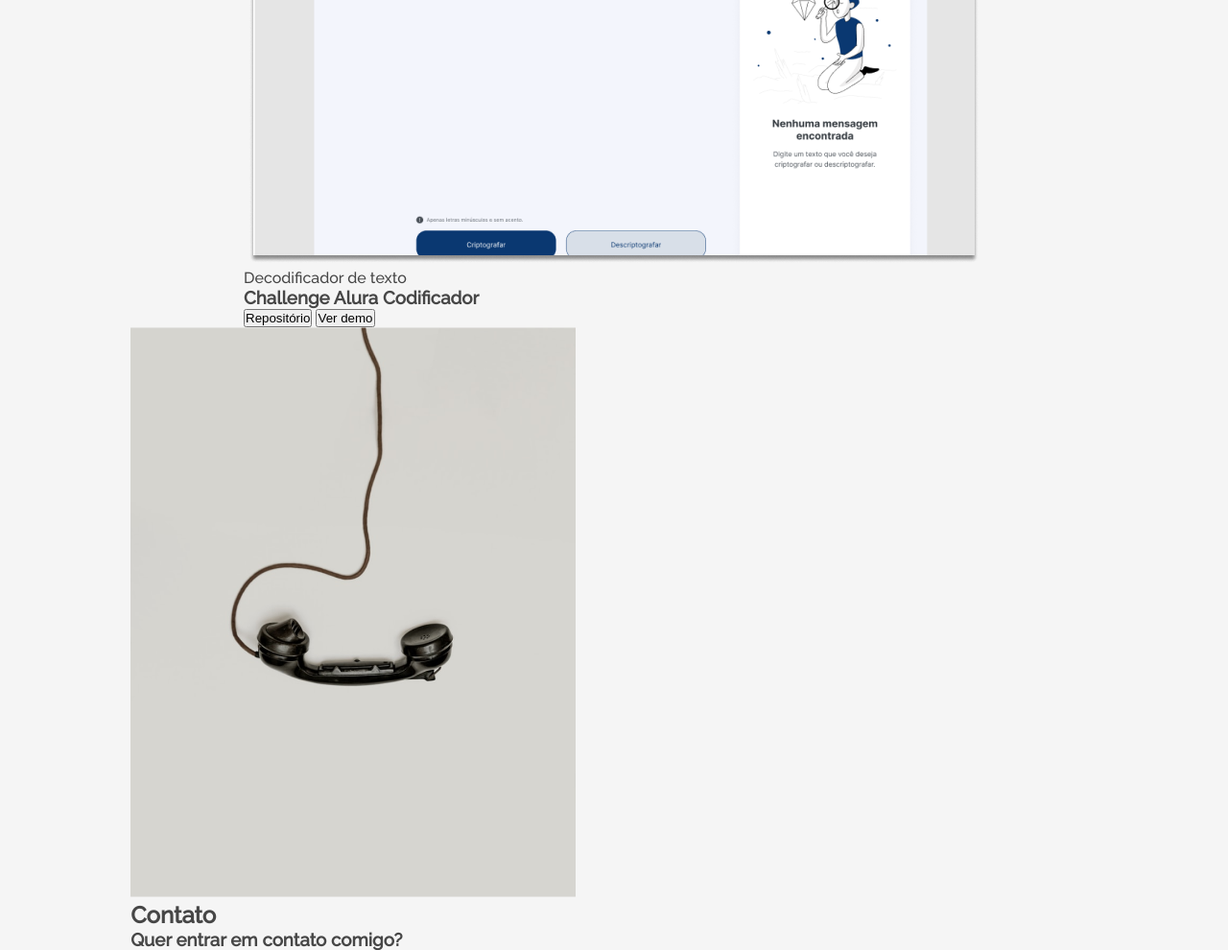
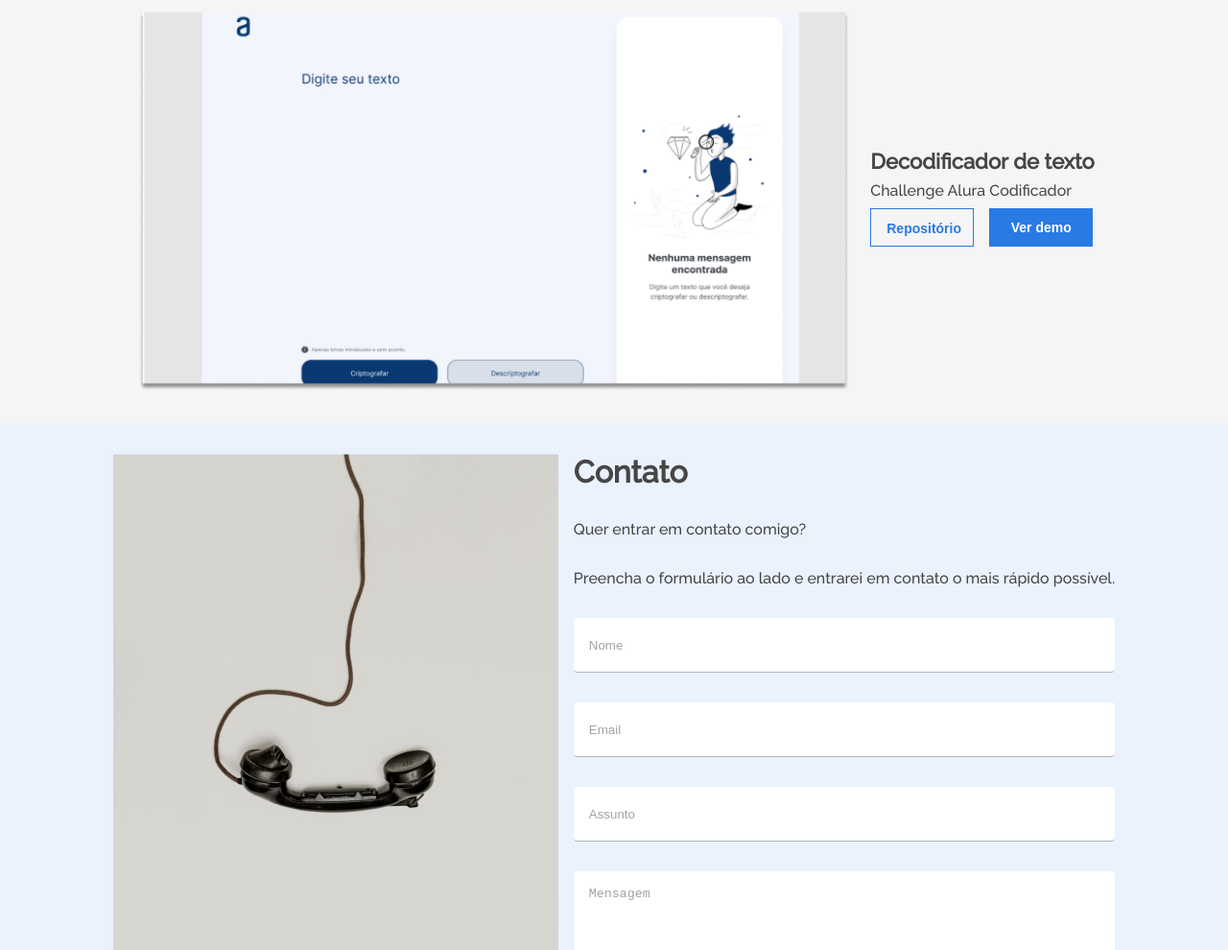
Before and after one commit to MiriamVidoto/portfolio-one, a plain HTML site: page index.html in a window 1280 px wide. Shown: the part 1810-2800 px from the top of the page at 96% size. Drawn offline with Linux system fonts and the light colour scheme.

Commit message:
cria estilo da pagina

```diff
--- a/index.html
+++ b/index.html
@@ -184,17 +184,17 @@
     <!-- Sessão de Experiência Profissional/Projetos-->
     <section class="experience">
         <h2 class="experience__section__title" id="xp">Experiência Profissional</h2>
-        <div class="experiencie__box">
+        <div class="experience__box">
             <!-- Insira a logo/captura de seu projeto/trabalho -->
             <img class="experience__img" src="./assets/decodificador.png">
-            <div class="experience__info"
+            <div class="experience__info">
                 <h2 class="experience__title">Decodificador de texto</h2>
                 <h3 class="experience__text">Challenge Alura Codificador </h3>
-                    <div class="experience__description">
-                        <!-- Insira a link para demonstração do projeto no Github e/ou GithubPages -->
-                            <span class="experience__repo"><a href="https://github.com/MiriamVidoto/Decodificador"><button class="experiencia__botao--repo">Repositório</button></a></span>
-                            <span class="experience__demo"><a href="https://decodificador-mauve.vercel.app/"><button class="experiencia__botao--demo">Ver demo</button></a></span>
-                    </div>
+                <div class="experience__description">
+                    <!-- Insira a link para demonstração do projeto no Github e/ou GithubPages -->
+                        <span class="experience__repo"><a href="https://github.com/MiriamVidoto/Decodificador"><button class="experiencia__botao--repo">Repositório</button></a></span>
+                        <span class="experience__demo"><a href="https://decodificador-mauve.vercel.app/"><button class="experiencia__botao--demo">Ver demo</button></a></span>
+                </div>
             </div>
         </div>
     </section>
@@ -213,7 +213,7 @@
                         <input class="formcontato__input" type="text" id="nome" placeholder="Nome">
                         <input class="formcontato__input" type="email" id="email" placeholder="Email">
                         <input class="formcontato__input" type="text" id="assunto" placeholder="Assunto">
-                        <textarea class="formcontato__textarea" rows="5" cols="40" id="mensagem" name="mensagem" placeholder="Sua mensagem"></textarea>
+                        <textarea class="formcontato__textarea" rows="5" cols="40" id="mensagem" name="mensagem" placeholder="Mensagem"></textarea>
                         <button class="formcontato__botao">Enviar mensagem</button>
                     </form>
                 </div>
--- a/style.css
+++ b/style.css
@@ -26,6 +26,12 @@ img{
     overflow-clip-margin: 0;
 }
 
+button {
+    cursor: pointer;
+    border: none;
+    background-color: transparent;
+}
+
 .all {
     overflow: hidden;
     display: flex;
@@ -33,6 +39,18 @@ img{
     align-items: center;
     justify-content: center;
 }
+
+.about .about__title,
+.hobbies .hobbies__title,
+.skills .skills__title,
+.academic .academic__title,
+.experience .experience__section__title,
+.formcontato .formcontato__title {
+    font-size: 22px;
+    font-weight: 700;
+    line-height: 25.83px;
+}
+
 
 /*Neste desafio, gostariamos que praticassem a metodologia BEM, caso seintam a vontade
 de utiliza-la.
@@ -105,12 +123,6 @@ header img{
     gap: 16px;
 }
 
-.title_bio {
-    font-size: 22px;
-    font-weight: 700;
-    line-height: 25.83px;
-}
-
 .title__subsection{
     font-size: 14px;
     font-weight: 400;
@@ -152,11 +164,6 @@ section.about p {
 
 }
 
-.about__title {
-    font-size: 22px;
-    font-weight: 700;
-    line-height: 25.83px;
-}
 
 /*Sessão Skills*/
 
@@ -167,12 +174,6 @@ section.skills{
     align-items: center;
     padding: 16px;
     gap: 32px;
-}
-
-.skills__title{
-    font-size: 22px;
-    font-weight: 700;
-    line-height: 25.83px;
 }
 
 .skills__line{
@@ -211,12 +212,6 @@ section.hobbies{
     align-items: center;
     padding: 16px;
     gap: 32px;
-}
-
-.hobbies__title{
-    font-size: 22px;
-    font-weight: 700;
-    line-height: 25.83px;
 }
 
 .hobbies__line{
@@ -303,26 +298,205 @@ section.academic{
 /* experiência*/
 
 section.experience{
+    display: flex;
+    flex-direction: column;
+    justify-content: center;
+    align-items: center;
+    width: 100%;
+    padding: 32px;
+    gap: 16px;
+}
 
+.experience__box{
+    display: flex;
+    flex-direction: column;
+    gap: 8px;
+}
+
+.experience__img {
+    width: 296px;
+    height: 144px;
+    gap: 0px;
+    opacity: 0px;
+}
+
+.experience__info{
+    display: flex;
+    flex-direction: column;
+    gap: 8px;
+}
+
+.experience__title {
+    font-size: 16px;
+    font-weight: 700;
+    line-height: 18.78px;
+}
+
+.experience__text {
+    font-size: 14px;
+    font-weight: 500;
+    line-height: 16.44px;
+}
+
+.experience__description{
+    display: flex;
+    width: 96px;
+    height: 40px;
+    gap: 16px;
+}
+
+.experience__repo button{
+    width: 108px;
+    height: 40px;
+    padding: 12px 16px;
+    gap: 10px;
+    border: 1px solid #2A7AE4;
+    color: #2A7AE4;
+    font-size: 14px;
+    font-weight: 600;
+    line-height: 16.44px;
+}
+
+.experience__repo button:hover{
+    background-color: #2A7AE4;
+    color: #FFFFFF;
+}
+
+.experiencia__botao--demo{
+    width: 108px;
+    height: 40px;
+    padding: 12px 16px;
+    gap: 10px;
+    background-color: #2A7AE4;
+    color: #FFFFFF;
+    font-size: 14px;
+    font-weight: 600;
+    line-height: 16.44px;
+}
+
+.experiencia__botao--demo:hover{
+    background-color: #FFFFFF;
+    color: #2A7AE4;
 }
 
 /*Contato*/
 
 section.formcontato{
+    display: flex;
+    justify-content: center;
 
+    padding: 32px;
+    gap: 10px;
+    background-color: var(--cor-de-fundo-secundaria);
+    width: 100%;
 }
+
+.formcontato__img{
+    display: none;
+}
+
+.formcontato__contacto{
+    overflow: hidden;
+}
+
+.formcontato__text{
+    gap: 32px;
+    display: flex;
+    flex-direction: column;
+}
+
+.formcontato__subtext{
+    font-size: 16px;
+    font-weight: 500;
+    line-height: 18.78px;
+}
+
+.formcontato__form{
+    display: flex;
+    flex-direction: column;
+    width: 100%;
+    gap: 32px;
+}
+
+.formcontato__input{
+    border: none;
+    height: 56px;
+    padding: 16px;
+    gap: 4px;
+    border-radius: 4px;
+    color: #A2A2A2;
+    box-shadow: 0px 1.6px 0px -0.5px rgba(0, 0, 0, 0.257);
+}
+
+.formcontato__input::placeholder{
+    color: #A2A2A2;
+}
+
+.formcontato__input:focus-visible{
+    outline: none;
+    border: none;
+    box-shadow: 0px 2px 0px -0.5px #2A7AE4;
+}
+
+.formcontato__textarea{
+    border: none;
+    padding: 16px;
+    gap: 4px;
+    border-radius: 4px;
+    color: #A2A2A2;
+    box-shadow: 0px 1.6px 0px -0.5px rgba(0, 0, 0, 0.257);
+}
+
+.formcontato__textarea::placeholder{
+    color: #A2A2A2;
+}
+
+.formcontato__textarea:focus-visible{
+    outline: none;
+    border: none;
+    box-shadow: 0px 2px 0px -0.5px #2A7AE4;
+}
+
+.formcontato__botao{
+    width: 151px;
+    height: 40px ;
+    background-color: #2A7AE4;
+    color: #FFFFFF;
+    font-size: 14px;
+    font-weight: 600;
+    line-height: 16.44px;
+    border: none;
+}
+
 
 /*footeer*/
 
-section.footer{
+.footer__rodape{
+    height: 102px;
+    display: flex;
+    flex-direction: column;
+    justify-content: center;
+    align-items: center;
+    gap: 10px;
+}
 
-}
 
 /* Chegou a hora de se desafiar com a responsividade,
 utilize como referência os breakpoints @media abaixo*/
 
 /*Desktop*/
 @media (min-width: 769px) {
+
+    .hobbies .hobbies__title,
+    .skills .skills__title,
+    .academic .academic__title,
+    .experience .experience__section__title,
+    .formcontato .formcontato__title {
+        font-size: 32px;
+        font-weight: 700;
+        line-height: 37.57px;
+    }
+
 
 /* Menu */
 
@@ -335,7 +509,6 @@ section.menu{
 .menu .menu__list__item{
     display: flex;
 }
-
 
 /*title*/
 
@@ -387,9 +560,6 @@ section.about p {
 }
 
 .about .about__title{
-    font-size: 32px;
-    font-weight: 700;
-    line-height: 37.57px;
     margin-bottom: 16px;
 }
 
@@ -410,6 +580,10 @@ section.about p {
 /*Experiências acadêmicas*/
 
 .academic .academic__courses__box{
+    width: 368px;
+}
+
+.academic .academic__courses__list {
     width: 368px;
 }
 
@@ -437,6 +611,41 @@ section.about p {
 
 
 /*Expeirência profissional*/
+
+.experience .experience__box{
+    flex-direction: row;
+    gap: 16px;
+}
+
+.experience .experience__img {
+    width: 752px;
+    height: 406px;
+}
+
+.experience .experience__info{
+    justify-content: center;
+}
+
+.experience .experience__title {
+    font-size: 22px;
+    font-weight: 700;
+    line-height: 25.83px;
+}
+
+.experience .experience__text {
+    font-size: 16px;
+    font-weight: 500;
+    line-height: 18.78px;
+}
+
+.formcontato__contacto{
+    display: flex;
+    gap: 16px;
+}
+
+.formcontato__img{
+    display: flex;
+}
 
 }
 
@@ -496,11 +705,11 @@ section.menu{
     gap: 16px;
 }
 
-.academic .academic__courses__box{
+.academic__courses__box{
     width: 224px;
 }
 
-.academic .academic__courses__item__img {
+.academic__courses__item__img {
     width: 224px;
     height: 174px;
     background-color: #ffffff;
@@ -508,8 +717,9 @@ section.menu{
 
 /*Experiência Profissional*/
 
-/*Contato*/
-
-/*Footer*/
+.experience__img {
+    width: 704px;
+    height: 320px;
+}
 
 }
```
